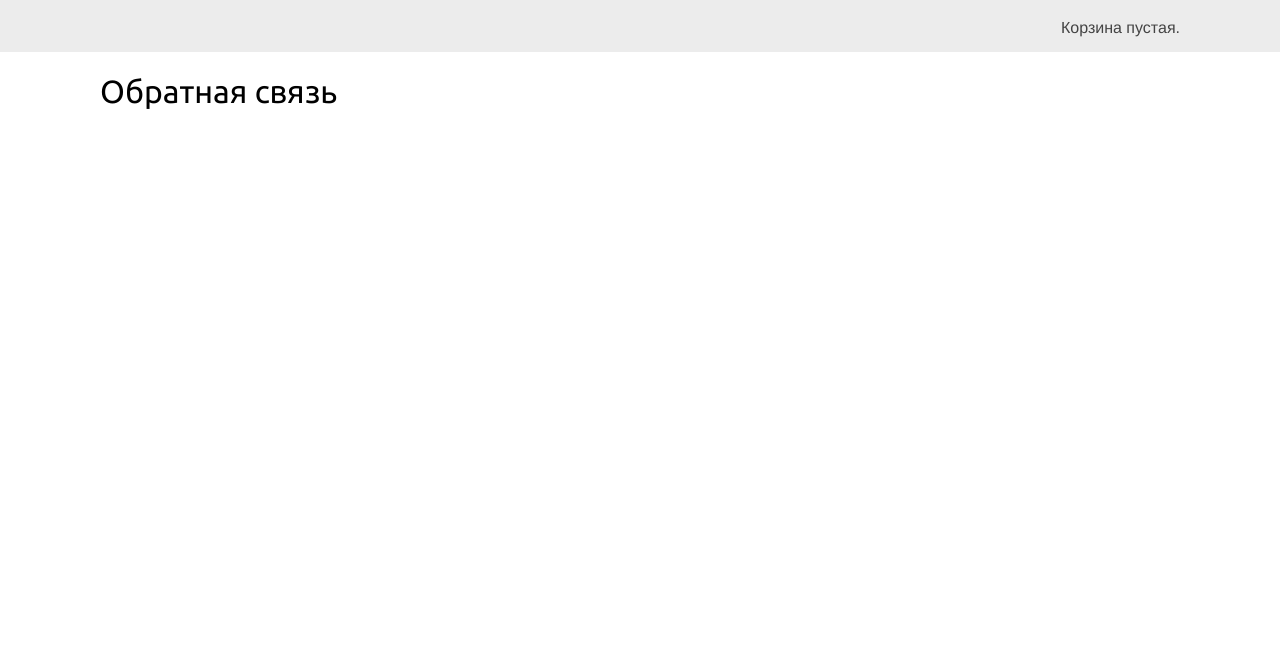
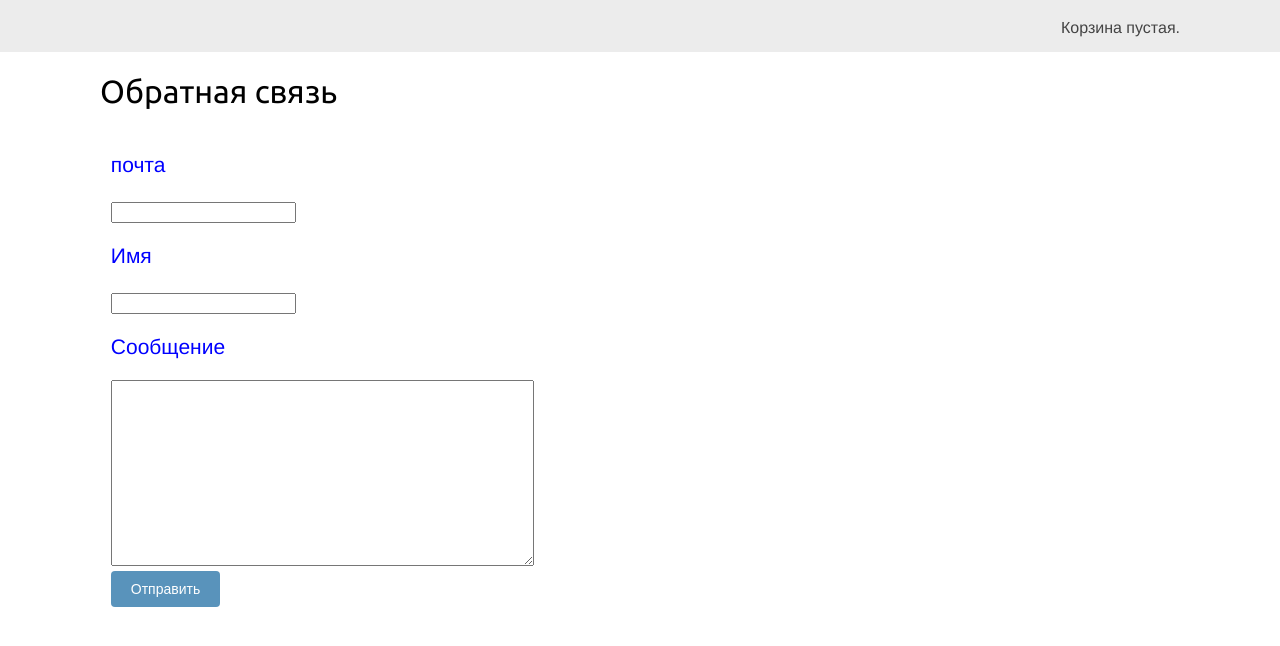
Before and after one commit to NikolayDupak/webshop, a Django app: page /feedback/ in a window 1280 px wide. Shown: the part 46-692 px from the top of the page. Run offline with Django 3.2, Linux system fonts and the light colour scheme; parts of the project's set-up code (start-up, migrations or seed data) failed here and were passed over.

Commit message:
add text to pages

```diff
--- a/shop/static/css/base.css
+++ b/shop/static/css/base.css
@@ -346,3 +346,13 @@ form div.field {
     color:#666;
     border-radius:4px;
 }
+.text_info {
+
+	display: inline-block;
+	color: blue;
+	font-size: 21px;
+
+	margin: 0 0 0 1%;
+
+    left: 20px;
+	}
--- a/shop/templates/shop/contacts.html
+++ b/shop/templates/shop/contacts.html
@@ -5,4 +5,8 @@
 {% endblock %}
 {% block content %}
     <h1>Контакты</h1>
+    <p class="text_info">
+    Пункт выдачи находится по адресу...<br>
+    Телефон: 8(800)-000-00-00
+    </p>
 {% endblock %}
--- a/shop/templates/shop/feedback.html
+++ b/shop/templates/shop/feedback.html
@@ -5,4 +5,17 @@
 {% endblock %}
 {% block content %}
     <h1> Обратная связь</h1>
+    <div class="login">
+		<form class="text_info" >
+			<p>почта</p>
+			<input type="email" name="email" required>
+			<p>Имя</p>
+			<input type="text" name="fio" required>
+			<p>Сообщение</p>
+			<textarea  cols="50" rows="12" required></textarea>
+			<br>
+			<input class="button" type="submit" value="Отправить" >
+
+		</form>
+	</div>
 {% endblock %}
--- a/shop/templates/shop/info.html
+++ b/shop/templates/shop/info.html
@@ -5,4 +5,8 @@
 {% endblock %}
 {% block content %}
     <h1> Информация</h1>
+    <p class="text_info">
+    Тут находится информиция о нашем интернет магазине.<br>
+    Так-же сюда будет добавляться информация о акциях.
+    </p>
 {% endblock %}
```
Also changed, not shown: db.sqlite3.
